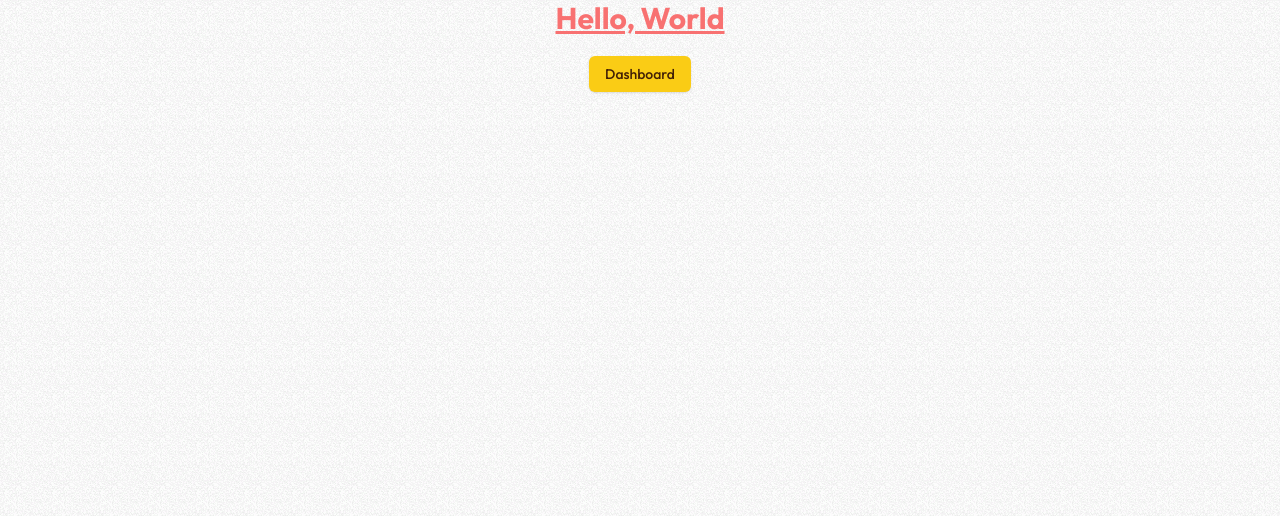
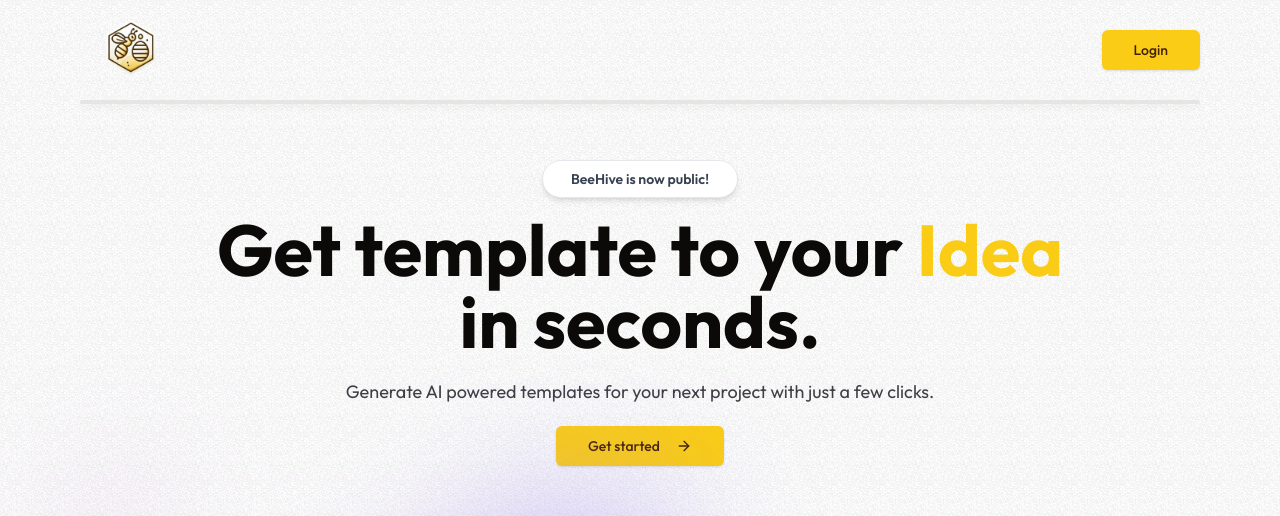
Before and after one commit to AjayTeotia/BeeHive, a Next.js app: page / in a window 1280 px wide. Shown: the top 516 px of the page. Built offline with nearby package versions, Linux system fonts and the light colour scheme; no server answers.

Commit message:
seventh-commit

```diff
--- a/src/app/dashboard/[slug]/page.js
+++ b/src/app/dashboard/[slug]/page.js
@@ -72,6 +72,7 @@ const Page = ({ params }) => {
       formData: formData,
       aiResponse: aiContent,
       templateSlug: slug,
+      templateName: selectedTemplate.name,
       createdBy: user?.primaryEmailAddress?.emailAddress,
       createdAt: moment().format("YYYY-MM-DD HH:mm:ss"),
     });
--- /dev/null
+++ b/src/app/dashboard/history/page.js
@@ -0,0 +1,48 @@
+"use client";
+
+import { HistoryCard } from "@/components/HisroryCard";
+import { db } from "@/utils/db";
+import { AIOutput } from "@/utils/schema";
+import { useUser } from "@clerk/nextjs";
+import { eq, desc } from "drizzle-orm"; // Correctly import desc
+import { useEffect, useState } from "react";
+
+const Page = () => {
+  const { user } = useUser();
+  const [getHistoryByUser, setGetHistoryByUser] = useState([]);
+
+  const getHistory = async () => {
+    if (user?.primaryEmailAddress?.emailAddress) {
+      const result = await db
+        .select()
+        .from(AIOutput)
+        .where(eq(AIOutput.createdBy, user.primaryEmailAddress.emailAddress))
+        .orderBy(desc(AIOutput.createdAt)); // Correctly use desc here
+
+      // console.log(result);
+      setGetHistoryByUser(result);
+    }
+  };
+
+  // Fetch history when the component mounts or when the user changes
+  useEffect(() => {
+    getHistory();
+  }, [user]);
+
+  return (
+    <div>
+      {/* Wrap the grid container around the entire list of history items */}
+      <div className="p-5 grid grid-cols-2 md:grid-cols-3 lg:grid-cols-4 gap-5">
+        {getHistoryByUser.length > 0 ? (
+          getHistoryByUser.map((historyItem, index) => (
+            <HistoryCard key={index} history={historyItem} />
+          ))
+        ) : (
+          <p>No history found.</p>
+        )}
+      </div>
+    </div>
+  );
+};
+
+export default Page;
--- a/src/app/page.js
+++ b/src/app/page.js
@@ -1,19 +1,90 @@
-import { Button } from "@/components/ui/button";
-import { SignOutButton } from "@clerk/nextjs";
+import { MaxWidthWrapper } from "@/components/MaxWidthWrapper";
+import { Navbar } from "@/components/NavBar";
+import { buttonVariants } from "@/components/ui/button";
+import { ArrowRightIcon } from "lucide-react";
 import Image from "next/image";
 import Link from "next/link";
 
 export default function Home() {
   return (
-    <div className="flex flex-col items-center justify-center gap-5">
-      <h1 className="text-3xl font-bold underline text-red-400">
-        Hello, World
-      </h1>
+    <MaxWidthWrapper>
+      <Navbar />
 
+      <hr className="h-1 w-full bg-gray-200 rounded-full shadow-md border-2" />
 
-      <Link href="/dashboard">
-        <Button>Dashboard</Button>
-      </Link>
-    </div>
+      <div className="mb-12 mt-10 sm:mt-14 flex flex-col items-center justify-center text-center">
+        <div className="mx-auto mb-4 flex max-w-fit items-center justify-center space-x-2 overflow-hidden rounded-full border border-gray-200 bg-white px-7 py-2 shadow-md backdrop-blur transition-all hover:border-gray-300 hover:bg-white/50">
+          <p className="text-sm font-semibold text-gray-700">
+            BeeHive is now public!
+          </p>
+        </div>
+        <h1 className="max-w-4xl text-5xl font-bold md:text-6xl lg:text-7xl">
+          Get template to your <span className="text-yellow-400">Idea</span> in
+          seconds.
+        </h1>
+        <p className="mt-5 max-w-prose text-zinc-700 sm:text-lg">
+          Generate AI powered templates for your next project with just a few
+          clicks.
+        </p>
+
+        <Link
+          className={buttonVariants({
+            size: "lg",
+            className: "mt-5",
+          })}
+          href="/dashboard"
+          target="_blank"
+        >
+          Get started <ArrowRightIcon className="ml-2 h-5 w-5" />
+        </Link>
+      </div>
+
+      <div>
+        <div className="relative isolate">
+          <div
+            aria-hidden="true"
+            className="pointer-events-none absolute inset-x-0 -top-40 -z-10 transform-gpu overflow-hidden blur-3xl sm:-top-80"
+          >
+            <div
+              style={{
+                clipPath:
+                  "polygon(74.1% 44.1%, 100% 61.6%, 97.5% 26.9%, 85.5% 0.1%, 80.7% 2%, 72.5% 32.5%, 60.2% 62.4%, 52.4% 68.1%, 47.5% 58.3%, 45.2% 34.5%, 27.5% 76.7%, 0.1% 64.9%, 17.9% 100%, 27.6% 76.8%, 76.1% 97.7%, 74.1% 44.1%)",
+              }}
+              className="relative left-[calc(50%-11rem)] aspect-[1155/678] w-[36.125rem] -translate-x-1/2 rotate-[30deg] bg-gradient-to-tr from-[#ff80b5] to-[#9089fc] opacity-30 sm:left-[calc(50%-30rem)] sm:w-[72.1875rem]"
+            />
+          </div>
+
+          <div>
+            <div className="mx-auto max-w-6xl px-6 lg:px-8">
+              <div className="mt-16 flow-root sm:mt-24">
+                <div className="-m-2 rounded-xl bg-gray-900/5 p-2 ring-1 ring-inset ring-gray-900/10 lg:-m-4 lg:rounded-2xl lg:p-4">
+                  <Image
+                    src="/dashboard-preview.png"
+                    alt="product preview"
+                    width={1202}
+                    height={768}
+                    quality={100}
+                    className="rounded-md bg-white p-2 sm:p-8 md:p-20 shadow-2xl ring-1 ring-gray-900/10"
+                  />
+                </div>
+              </div>
+            </div>
+          </div>
+
+          <div
+            aria-hidden="true"
+            className="pointer-events-none absolute inset-x-0 -top-40 -z-10 transform-gpu overflow-hidden blur-3xl sm:-top-80"
+          >
+            <div
+              style={{
+                clipPath:
+                  "polygon(74.1% 44.1%, 100% 61.6%, 97.5% 26.9%, 85.5% 0.1%, 80.7% 2%, 72.5% 32.5%, 60.2% 62.4%, 52.4% 68.1%, 47.5% 58.3%, 45.2% 34.5%, 27.5% 76.7%, 0.1% 64.9%, 17.9% 100%, 27.6% 76.8%, 76.1% 97.7%, 74.1% 44.1%)",
+              }}
+              className="relative left-[calc(50%-13rem)] aspect-[1155/678] w-[36.125rem] -translate-x-1/2 rotate-[30deg] bg-gradient-to-tr from-[#ff80b5] to-[#9089fc] opacity-30 sm:left-[calc(50%-36rem)] sm:w-[72.1875rem]"
+            />
+          </div>
+        </div>
+      </div>
+    </MaxWidthWrapper>
   );
 }
--- /dev/null
+++ b/src/components/HisroryCard.js
@@ -0,0 +1,60 @@
+import { BookTextIcon, ClockIcon, CopyIcon } from "lucide-react";
+import { Button } from "./ui/button";
+import { useToast } from "@/hooks/use-toast";
+
+export const HistoryCard = ({ history }) => {
+  const { toast } = useToast();
+
+  const handleCopyClick = async () => {
+    try {
+      await navigator.clipboard.writeText(history.aiResponse);
+
+      toast({
+        title: "Copied!",
+        description: "The content has been copied to your clipboard.",
+        variant: "success",
+      });
+    } catch (error) {
+      toast({
+        title: "Error",
+        description: "Failed to copy content.",
+        variant: "destructive",
+      });
+    }
+  };
+
+  // Helper function to count total words
+  const countTotalWords = () => {
+    const text = `${history.templateName} ${history.formData} ${history.aiResponse}`;
+    const words = text.trim().split(/\s+/); // Split by whitespace and count words
+    return words.length;
+  };
+
+  return (
+    <div className="p-5 bg-yellow-50 rounded-md border-2 shadow-md flex flex-col gap-3 cursor-pointer hover:scale-105 transition-all duration-300 ease-in-out">
+      <h2 className="font-bold text-lg">{history.templateName}</h2>
+
+      <p className="font-semibold">{history.formData}</p>
+
+      <p className="line-clamp-3 text-sm">{history.aiResponse}</p>
+
+      <div className="flex items-center justify-between gap-5">
+        <p className="text-gray-500 text-xs flex items-center">
+          <ClockIcon className="mr-1 size-3" /> {history.createdAt}
+        </p>
+
+        <Button
+          className="flex items-center gap-2 text-sm"
+          onClick={handleCopyClick}
+        >
+          <CopyIcon className="w-4 h-4" /> Copy
+        </Button>
+      </div>
+
+      <p className="text-gray-500 text-xs flex items-center">
+        <BookTextIcon className="mr-1 size-3" />
+        Total Words: {countTotalWords()} {/* Display total word count */}
+      </p>
+    </div>
+  );
+};
--- /dev/null
+++ b/src/components/MaxWidthWrapper.js
@@ -0,0 +1,14 @@
+import { cn } from "@/lib/utils";
+
+export const MaxWidthWrapper = ({ children, className }) => {
+  return (
+    <div
+      className={cn(
+        "h-full mx-auto max-w-screen-xl px-2.5 md:px-20",
+        className
+      )}
+    >
+      {children}
+    </div>
+  );
+};
--- /dev/null
+++ b/src/components/NavBar.js
@@ -0,0 +1,29 @@
+"use client";
+
+import { useUser } from "@clerk/nextjs";
+import Image from "next/image";
+import Link from "next/link";
+import { buttonVariants } from "./ui/button";
+
+export const Navbar = () => {
+  const { user } = useUser();
+  return (
+    <div className="flex justify-between items-center gap-3">
+      <div>
+        <Image src="/logo.png" alt="logo" width={100} height={100} />
+      </div>
+
+      <div>
+        {user ? (
+          <Link href="/dashboard" className={buttonVariants({ size: "lg" })}>
+            Dashboard
+          </Link>
+        ) : (
+          <Link href="/sign-up" className={buttonVariants({ size: "lg" })}>
+            Login
+          </Link>
+        )}
+      </div>
+    </div>
+  );
+};
--- a/src/components/OutputSection.js
+++ b/src/components/OutputSection.js
@@ -52,6 +52,15 @@ export const OutputSection = ({ aiContent }) => {
         value={editorValue}
         onChange={setEditorValue}
         placeholder="Your Result Will Appear Here..."
+        modules={{
+          toolbar: [
+            [{ header: "1" }, { header: "2" }, { font: [] }],
+            [{ list: "ordered" }, { list: "bullet" }],
+            ["bold", "italic", "underline"],
+            ["link"],
+            ["blockquote"],
+          ],
+        }}
         style={{ height: "400px" }}
       />
     </div>
--- a/src/components/TemplateCard.js
+++ b/src/components/TemplateCard.js
@@ -4,7 +4,7 @@ import Link from "next/link";
 export const TemplateCard = (template) => {
   return (
     <Link href={`/dashboard/${template.slug}`}>
-      <div className="p-5 bg-gray-50 rounded-md border-2 shadow-md flex flex-col gap-3 cursor-pointer hover:scale-105 transition-all duration-300 ease-in-out">
+      <div className="p-5 bg-yellow-50 rounded-md border-2 shadow-md flex flex-col gap-3 cursor-pointer hover:scale-105 transition-all duration-300 ease-in-out">
         <Image src={template.icon} width={50} height={50} alt={template.name} />
 
         <h2 className="font-medium text-lg">{template.name}</h2>
--- a/src/utils/schema.js
+++ b/src/utils/schema.js
@@ -4,6 +4,7 @@ export const AIOutput = pgTable("AIOutput", {
   id: serial("id").primaryKey(),
   formData: varchar("formData").notNull(),
   aiResponse: text("aiResponse"),
+  templateName: varchar("templateName").notNull(),
   templateSlug: varchar("templateSlug").notNull(),
   createdBy: varchar("createdBy").notNull(),
   createdAt: varchar("createdAt").notNull(),
```
Also changed, not shown: public/dashboard-preview.png (added).
